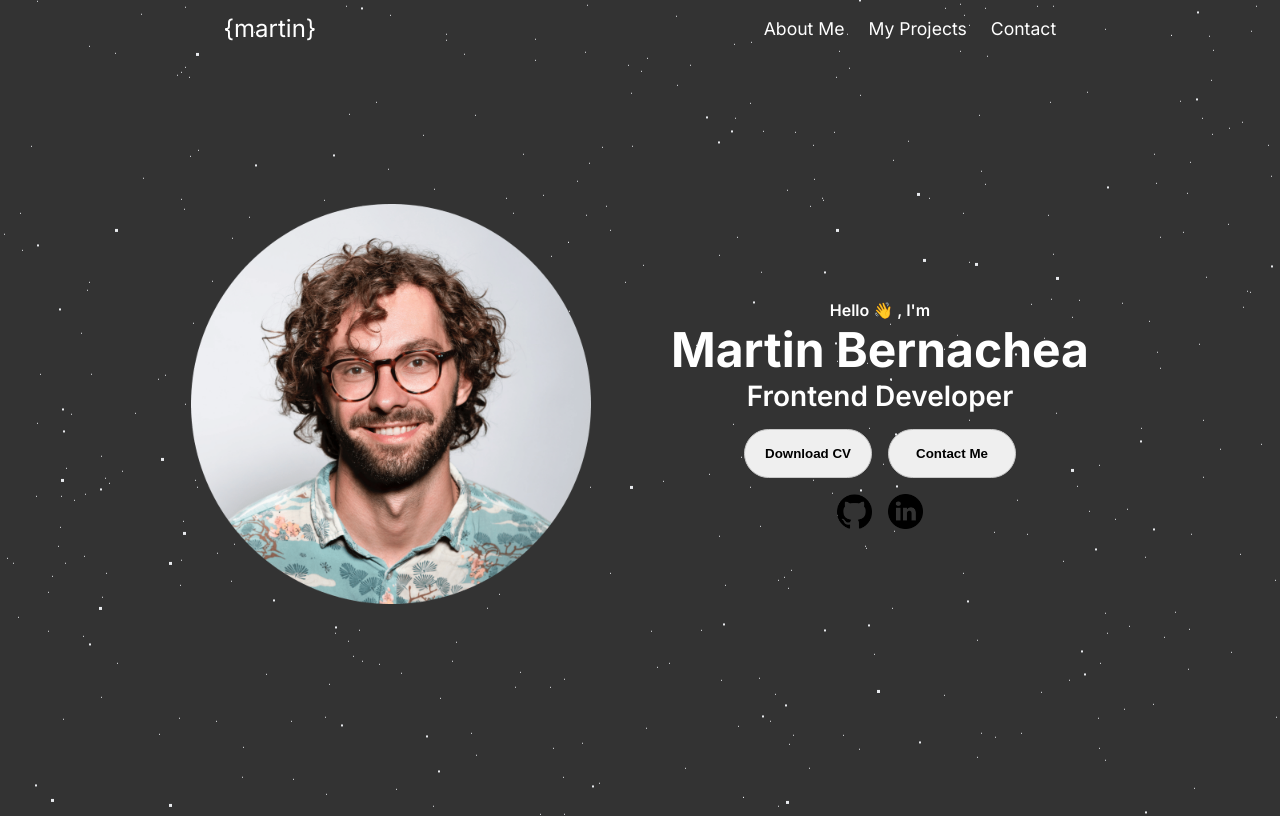
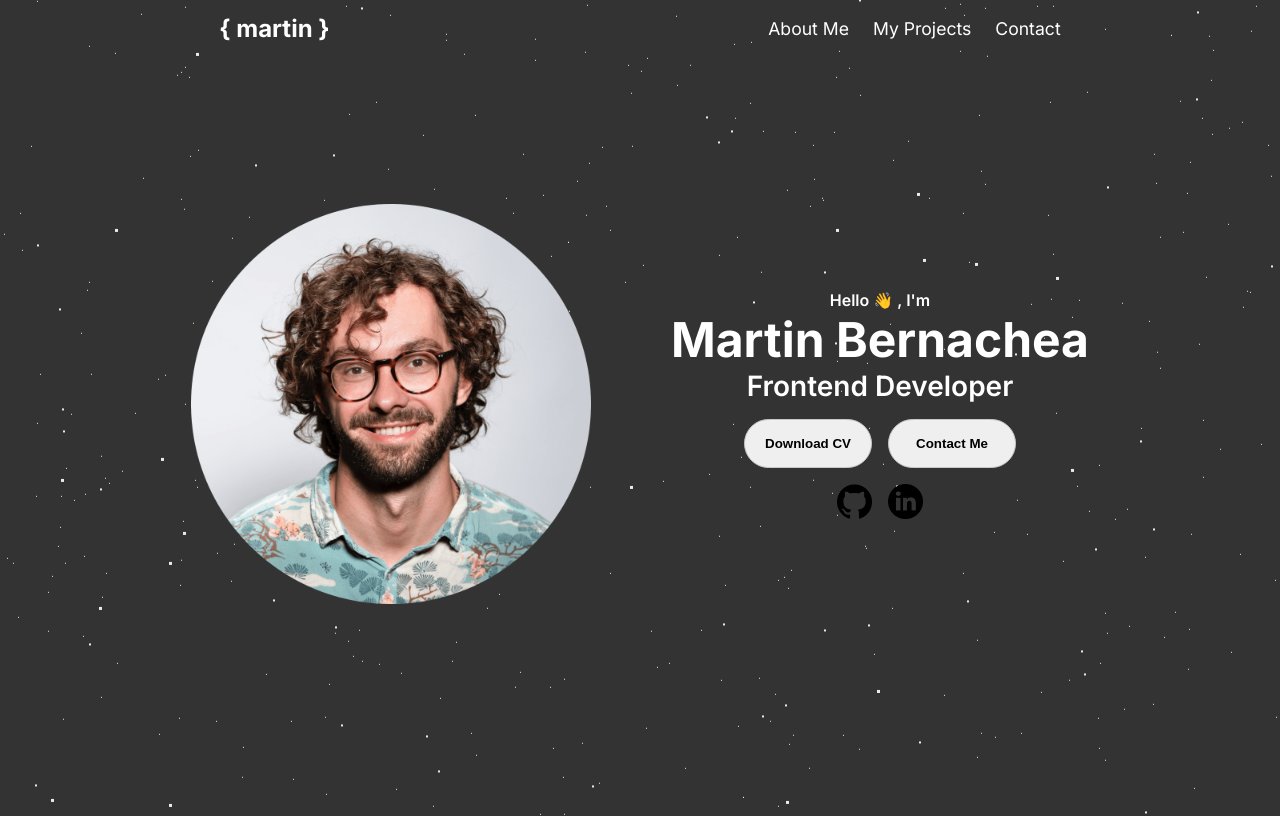
Before and after one commit to MartinBernachea/portfolio, a Next.js app: page / in a window 1280 px wide. Built offline with nearby package versions, Linux system fonts and the light colour scheme.

Commit message:
portfolio update: edited some file names, added css details

```diff
--- a/src/app/components/Header.js
+++ b/src/app/components/Header.js
@@ -14,12 +14,12 @@ export default function Header() {
         <>
             <nav id='desktop-nav'>
                 <div className='logo'>
-                    {"{martin}"}
+                    {"{ martin }"}
                 </div>
                 <ul className='nav-links'>
-                    <li><a>About Me</a></li>
-                    <li><a>My Projects</a></li>
-                    <li><a>Contact</a></li>
+                    <li><a href='#AboutMe'>About Me</a></li>
+                    <li><a href='#Projects'>My Projects</a></li>
+                    <li><a href='#Contact'>Contact</a></li>
                 </ul>
             </nav>
             <nav id='hamburger-nav'>
--- a/src/app/globals.css
+++ b/src/app/globals.css
@@ -48,6 +48,7 @@ nav {
 }
 
 .logo {
+  font-weight: bold;
   font-size: 1.5rem;
 }
 
@@ -182,7 +183,6 @@ section {
 .section--text {
   align-self: center;
   text-align: center;
-  margin-top: 20px;
 }
 
 .section--text p {
--- a/src/app/layout.js
+++ b/src/app/layout.js
@@ -1,6 +1,6 @@
 import './globals.css'
+import './styles/stars.css'
 import './styles/mediaqueries.css'
-import './styles/stars.css'
 
 import { Inter } from 'next/font/google'
 
--- a/src/app/page.js
+++ b/src/app/page.js
@@ -1,12 +1,12 @@
 import Image from 'next/image'
 import Header from './components/Header'
-import AboutMe from './components/AboutMe'
+import Hero from './components/Hero'
 
 export default function Home() {
   return (
     <main>
       <Header />
-      <AboutMe />
+      <Hero />
     </main>
   )
 }
--- a/src/app/styles/mediaqueries.css
+++ b/src/app/styles/mediaqueries.css
@@ -74,6 +74,10 @@
         height: 300px;
     }
 
+    .section--text {
+    margin-top: 20px;
+    }
+
     article {
         font-size: 1rem;
     }
@@ -103,7 +107,7 @@
     }
 
     .logo {
-        font-size: 1.5rem;
+        font-size: 1.8rem;
     }
 
     .nav-links {
```
Also changed, not shown: src/app/components/Hero.js (renamed from src/app/components/AboutMe.js).
